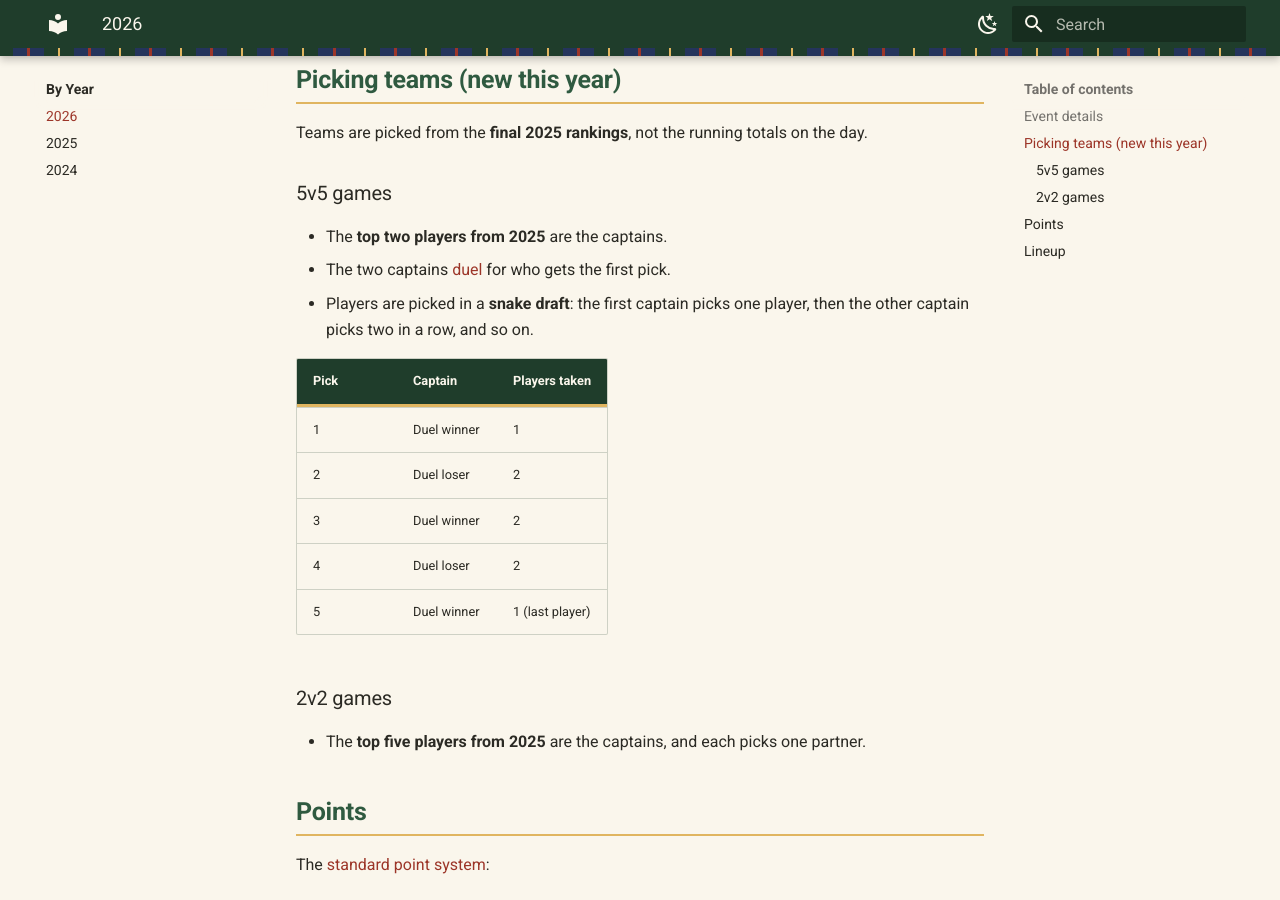
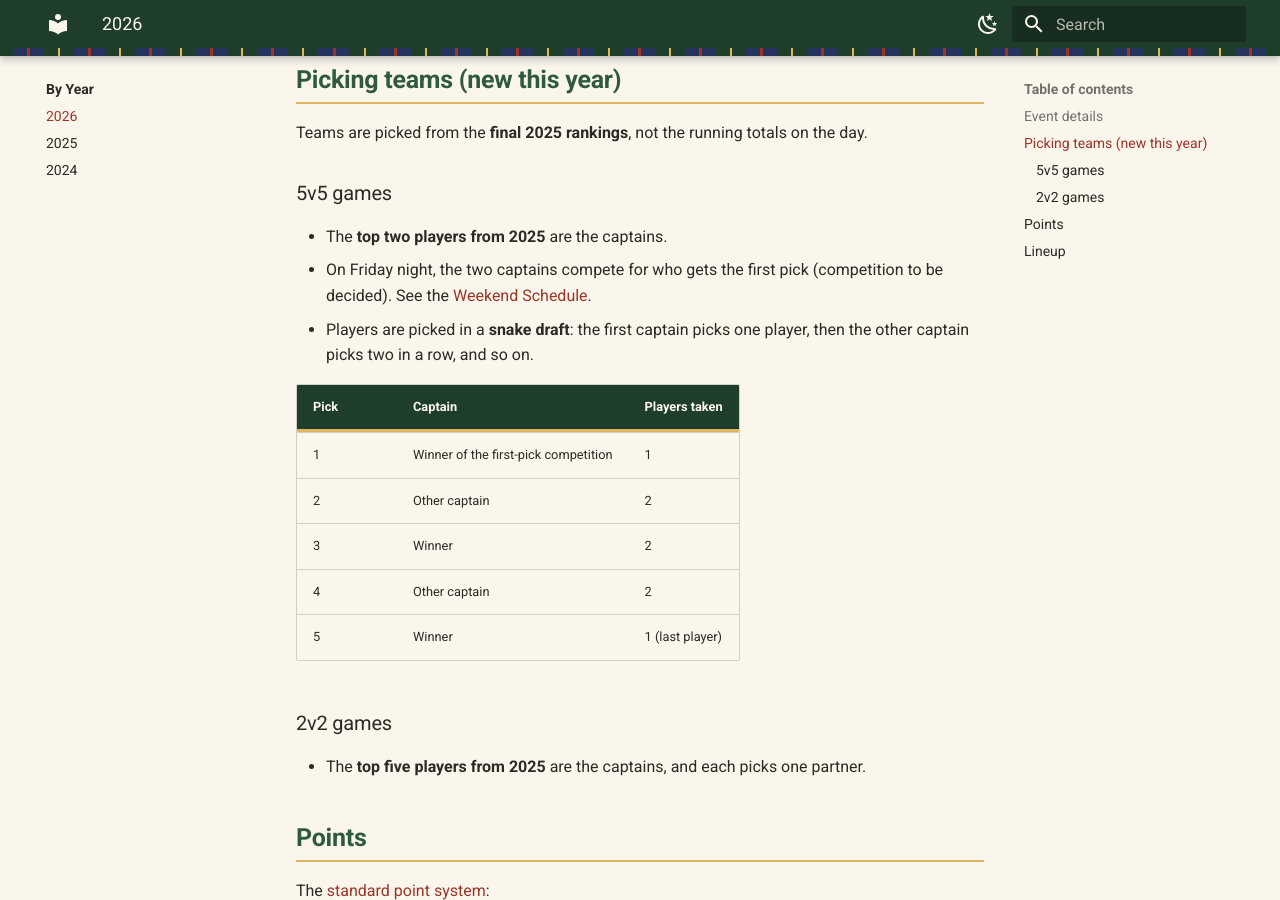
Before and after one commit to samuel-edison/best-man-games, an MkDocs documentation site: the page built from docs/years/2026.md, in a window 1280 px wide and 900 px high, scrolled down 467 px. Built offline with MkDocs 1.6.1 and Material for MkDocs 9.7.7, drawn with Linux system fonts in a browser that asks for light colours.

Commit message:
Add weekend schedule page
Friday arrival, setup, team picks and movie night; Saturday game day
with a 5 PM goal; Sunday clean up and pack out. 2026 first-pick
competition is now marked as to be decided.

Co-Authored-By: Claude Opus 5.5 <noreply@anthropic.com>

```diff
--- a/docs/years/2026.md
+++ b/docs/years/2026.md
@@ -17,16 +17,16 @@ Teams are picked from the **final 2025 rankings**, not the running totals on the
 ### 5v5 games
 
 - The **top two players from 2025** are the captains.
-- The two captains [duel](../rules/bonus-chugs.md#beer-duel) for who gets the first pick.
+- On Friday night, the two captains compete for who gets the first pick (competition to be decided). See the [Weekend Schedule](../rules/schedule.md).
 - Players are picked in a **snake draft**: the first captain picks one player, then the other captain picks two in a row, and so on.
 
 | Pick | Captain | Players taken |
 | --- | --- | --- |
-| 1 | Duel winner | 1 |
-| 2 | Duel loser | 2 |
-| 3 | Duel winner | 2 |
-| 4 | Duel loser | 2 |
-| 5 | Duel winner | 1 (last player) |
+| 1 | Winner of the first-pick competition | 1 |
+| 2 | Other captain | 2 |
+| 3 | Winner | 2 |
+| 4 | Other captain | 2 |
+| 5 | Winner | 1 (last player) |
 
 ### 2v2 games
 
--- a/mkdocs.yml
+++ b/mkdocs.yml
@@ -44,6 +44,7 @@ nav:
   - Home: index.md
   - General Rules:
       - rules/index.md
+      - Weekend Schedule: rules/schedule.md
       - Scoring & Teams: rules/scoring.md
       - Bonus Chugs & Beer Duels: rules/bonus-chugs.md
       - Power Plays: rules/power-plays.md
```
Also changed, not shown: docs/index.md (+1 -0 lines), docs/rules/index.md (+3 -0 lines), docs/rules/schedule.md (added, +31 -0 lines).
